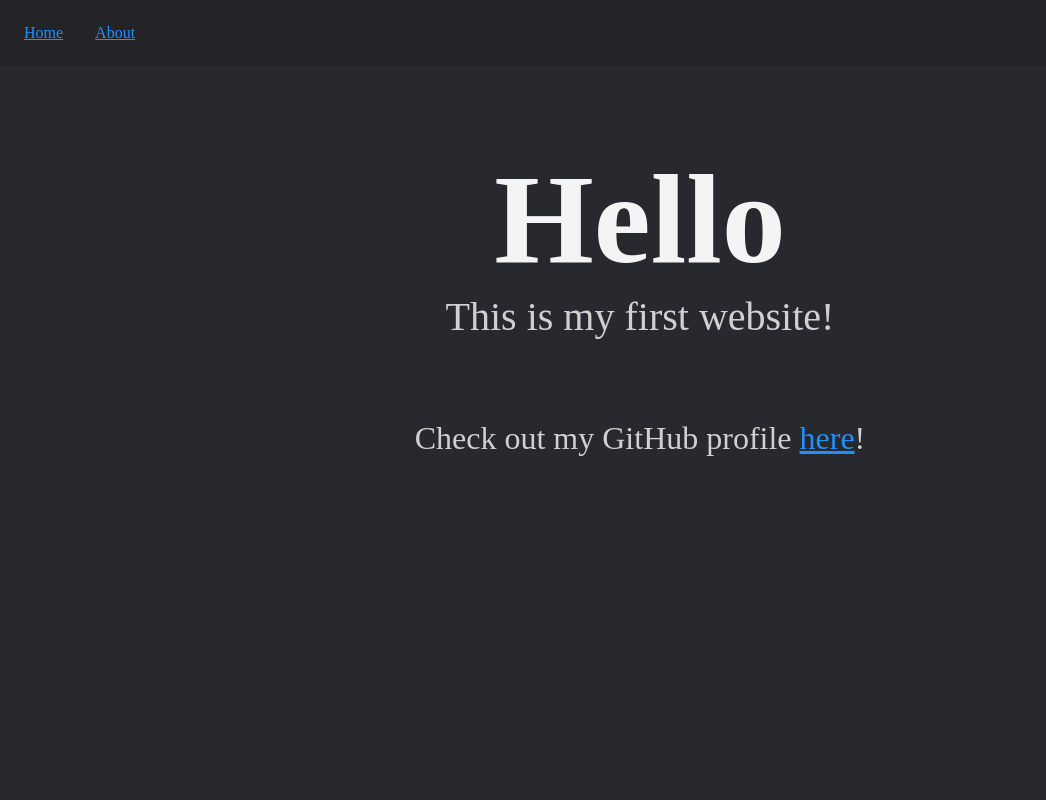
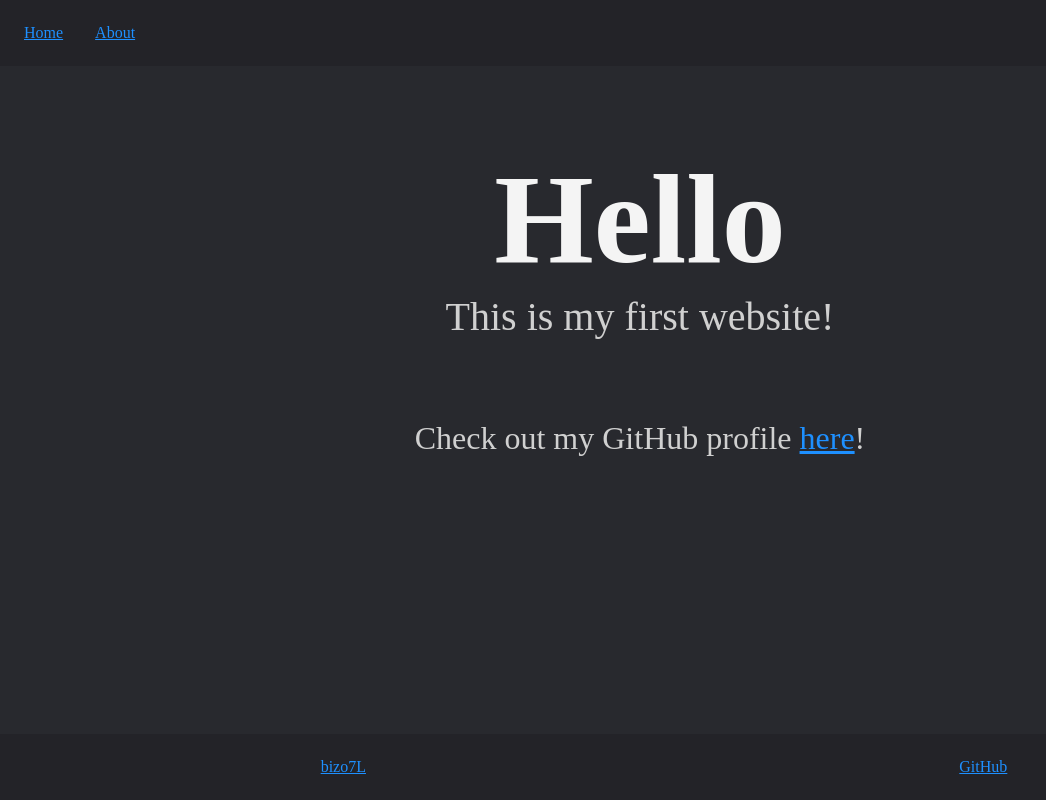
Before and after one commit to bizo7L/first-website, a plain HTML site: page index.html in a window 1280 px wide. Shown: the whole page, without its empty margins (0-1046 px from the left). Drawn offline with Linux system fonts and the light colour scheme.

Commit message:
add a footer and some other fixes

```diff
--- a/index.html
+++ b/index.html
@@ -5,8 +5,7 @@
     <meta http-equiv="X-UA-Compatible" content="IE=edge">
     <meta name="viewport" content="width=device-width, initial-scale=1.0">
     <link rel="stylesheet" href="style.css">
-    <script src="themeSwitch.js" defer></script>
-    <title>Document</title>
+    <title>bizo7L</title>
 </head>
 
 <body>
@@ -23,5 +22,10 @@
   <div class="container">
     <h1>Check out my GitHub profile <a href="https://github.com/bizo7L">here</a>!</h1>
   </div>
+
+  <footer class="footer">
+    <a href="/">bizo7L</a>
+    <a href="https://github.com/bizo7L">GitHub</a>
+  </footer>
 </body>
 </html>
--- a/style.css
+++ b/style.css
@@ -4,6 +4,11 @@ body, h1 {
 * {
     color: rgb(208, 208, 208);
     font-weight: normal;
+}
+
+html, body {
+    width: 100vw;
+    height: 100vh;
 }
 
 body {
@@ -38,6 +43,16 @@ a {
     gap: 2rem;
 }
 
+.footer {
+    padding: 1.5rem;
+    background-color: rgb(35, 35, 40);
+    display: flex;
+    justify-content: space-around;
+    position: fixed;
+    bottom: 0;
+    width: 100vw;
+}
+
 .theme-btn {
     all: unset;
     cursor: pointer;
```
